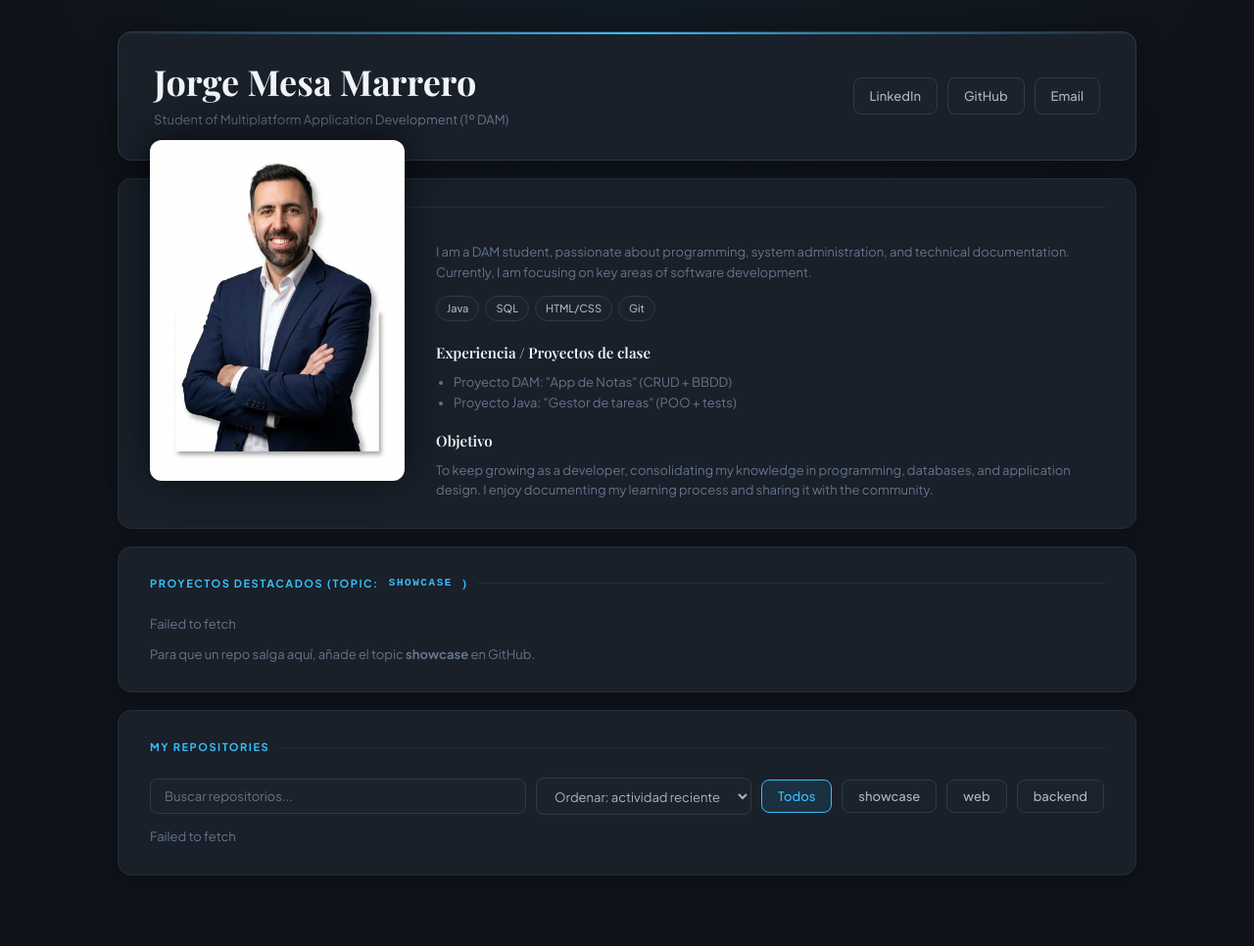
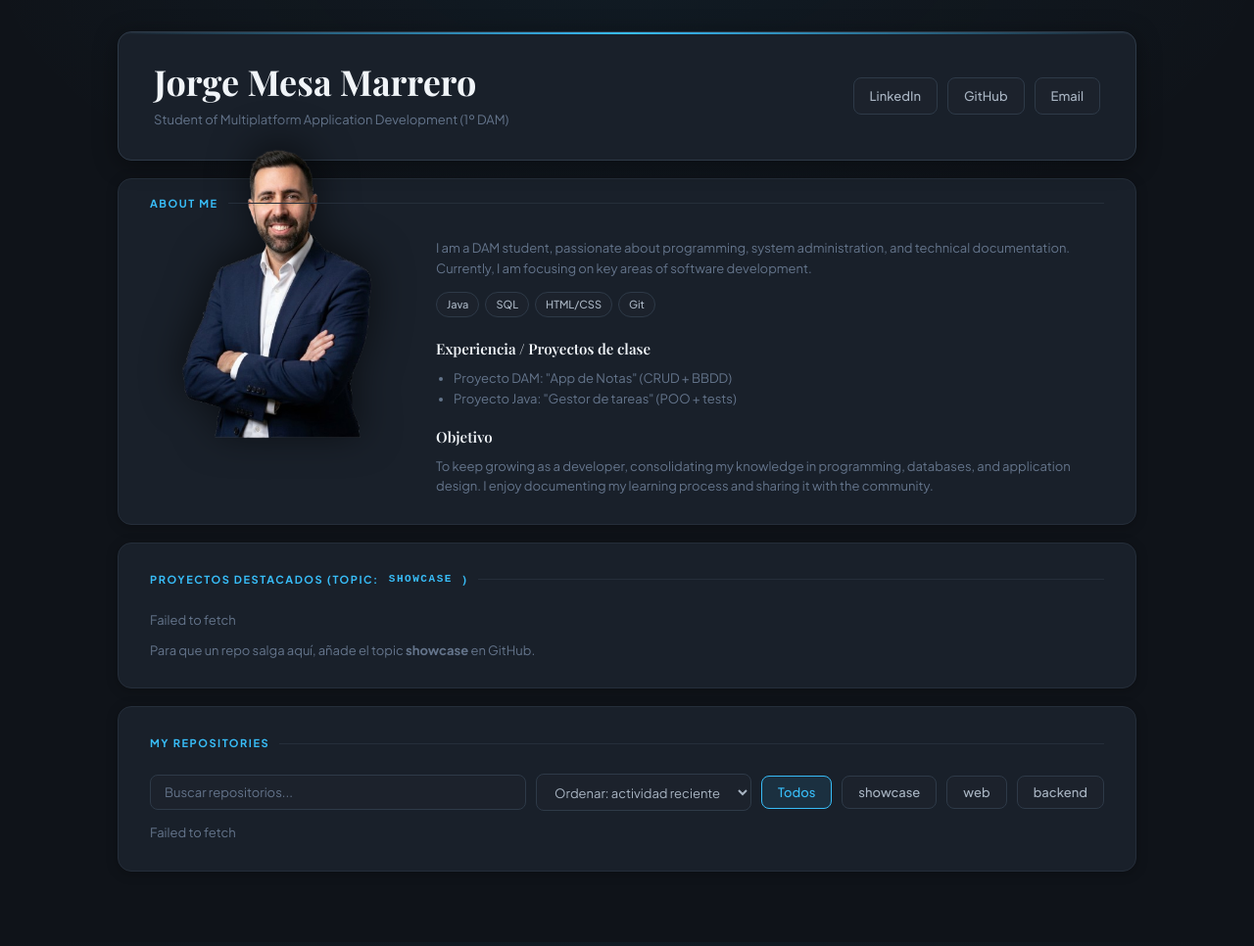
Before and after one commit to jmesmarrero/jmesmarrero.github.io, a Jekyll site: the page built from index.html, in a window 1280 px wide. Shown: the whole page at 98% size. Built offline with Jekyll 4.4.1, drawn with Linux system fonts in a browser that asks for light colours.

Commit message:
cambiando foto

```diff
--- a/assets/css/styles.css
+++ b/assets/css/styles.css
@@ -133,6 +133,8 @@ nav { display: flex; gap: 8px; flex-wrap: wrap; }
   display: flex;
   align-items: center;
   gap: 10px;
+  position: relative;
+  z-index: 1;
 }
 .section h2::after {
   content: '';
@@ -165,7 +167,8 @@ nav { display: flex; gap: 8px; flex-wrap: wrap; }
 /* ABOUT SECTION - FOTO QUE SOBRESALE */
 .section-about {
   overflow: visible;
-  padding-top: 20px;
+  padding-top: 16px;
+  padding-left: 32px;
 }
 
 .about-layout {
@@ -177,7 +180,7 @@ nav { display: flex; gap: 8px; flex-wrap: wrap; }
 
 .about-photo-col {
   position: relative;
-  margin-top: -100px;        /* sube la foto por encima del borde de la sección */
+  margin-top: -110px;
   filter: drop-shadow(0 -6px 20px rgba(0,0,0,0.6));
 }
 
```
Also changed, not shown: assets/img/perfil.png, 3 other files.
